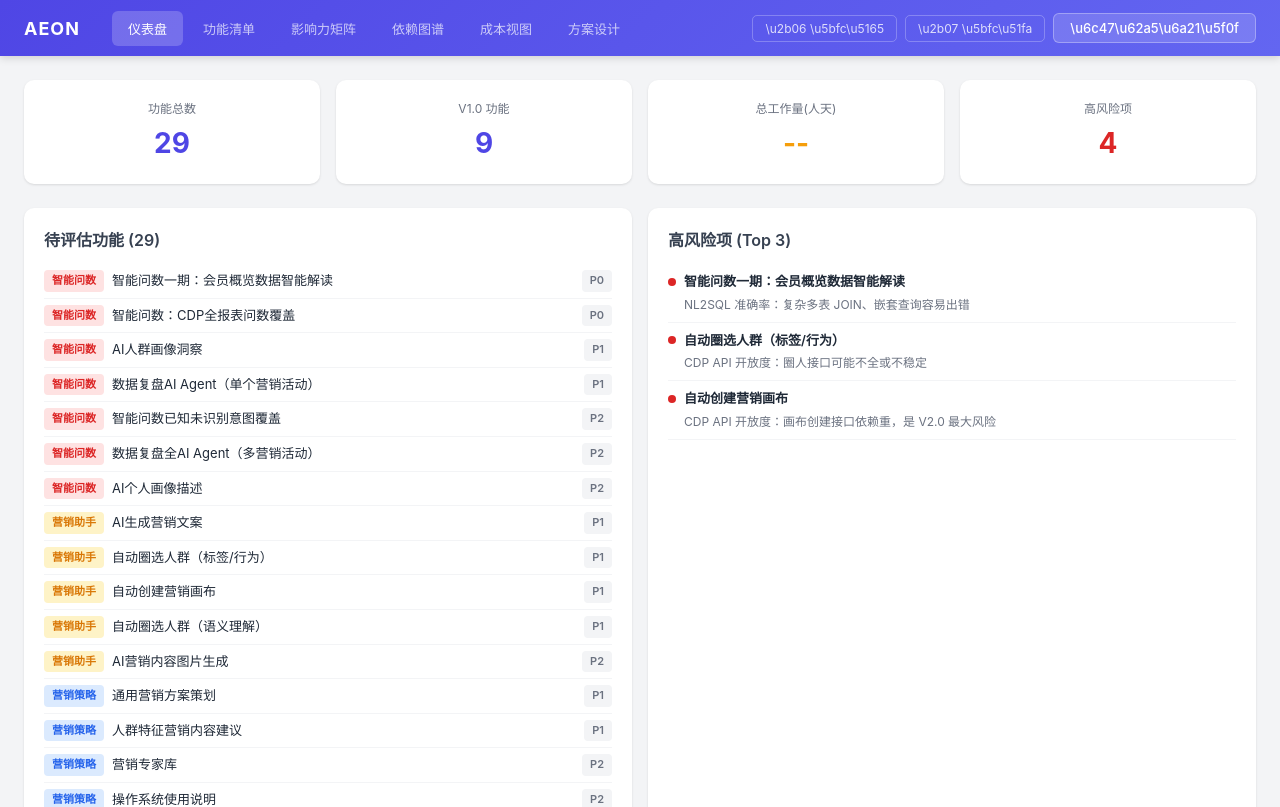
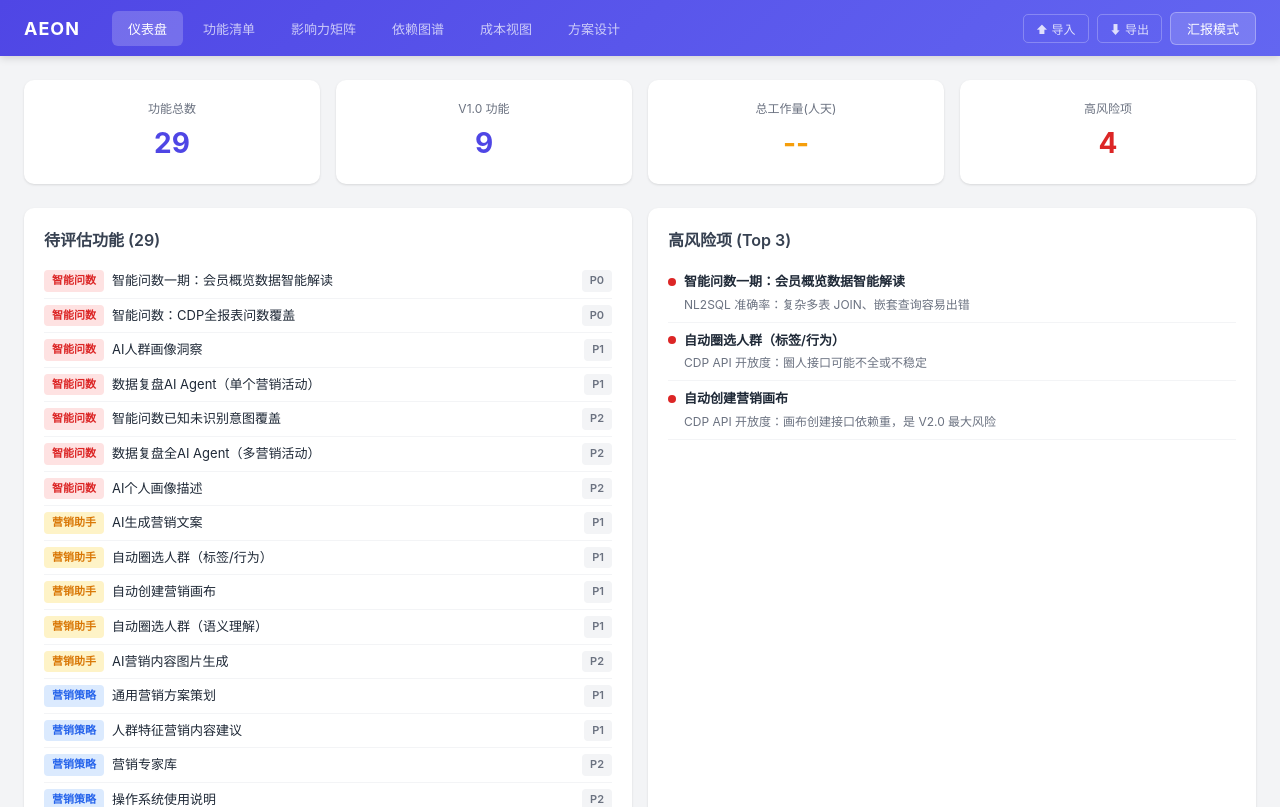
Before and after one commit to zaz8848/project-eval-dashboard, a React (Vite) app in the folder eval-v3/: page / in a window 1280 px wide. Shown: the top 807 px of the page. Built offline with nearby package versions, Linux system fonts and the light colour scheme.

Commit message:
fix: navbar button text unicode rendering

```diff
--- a/eval-v3/src/components/NavBar.jsx
+++ b/eval-v3/src/components/NavBar.jsx
@@ -14,14 +14,14 @@ export default function NavBar({ tabs, active, onTabChange, onPresent, onExport,
                 ))}
             </div>
             <div className="navbar-actions">
-                <button className="navbar-action-btn" onClick={onImport} title="\u5bfc\u5165\u6570\u636e">
-                    \u2b06 \u5bfc\u5165
+                <button className="navbar-action-btn" onClick={onImport} title="导入数据">
+                    {"⬆ 导入"}
                 </button>
-                <button className="navbar-action-btn" onClick={onExport} title="\u5bfc\u51fa\u6570\u636e">
-                    \u2b07 \u5bfc\u51fa
+                <button className="navbar-action-btn" onClick={onExport} title="导出数据">
+                    {"⬇ 导出"}
                 </button>
                 <button className="navbar-present" onClick={onPresent}>
-                    \u6c47\u62a5\u6a21\u5f0f
+                    {"汇报模式"}
                 </button>
             </div>
         </nav>
```
